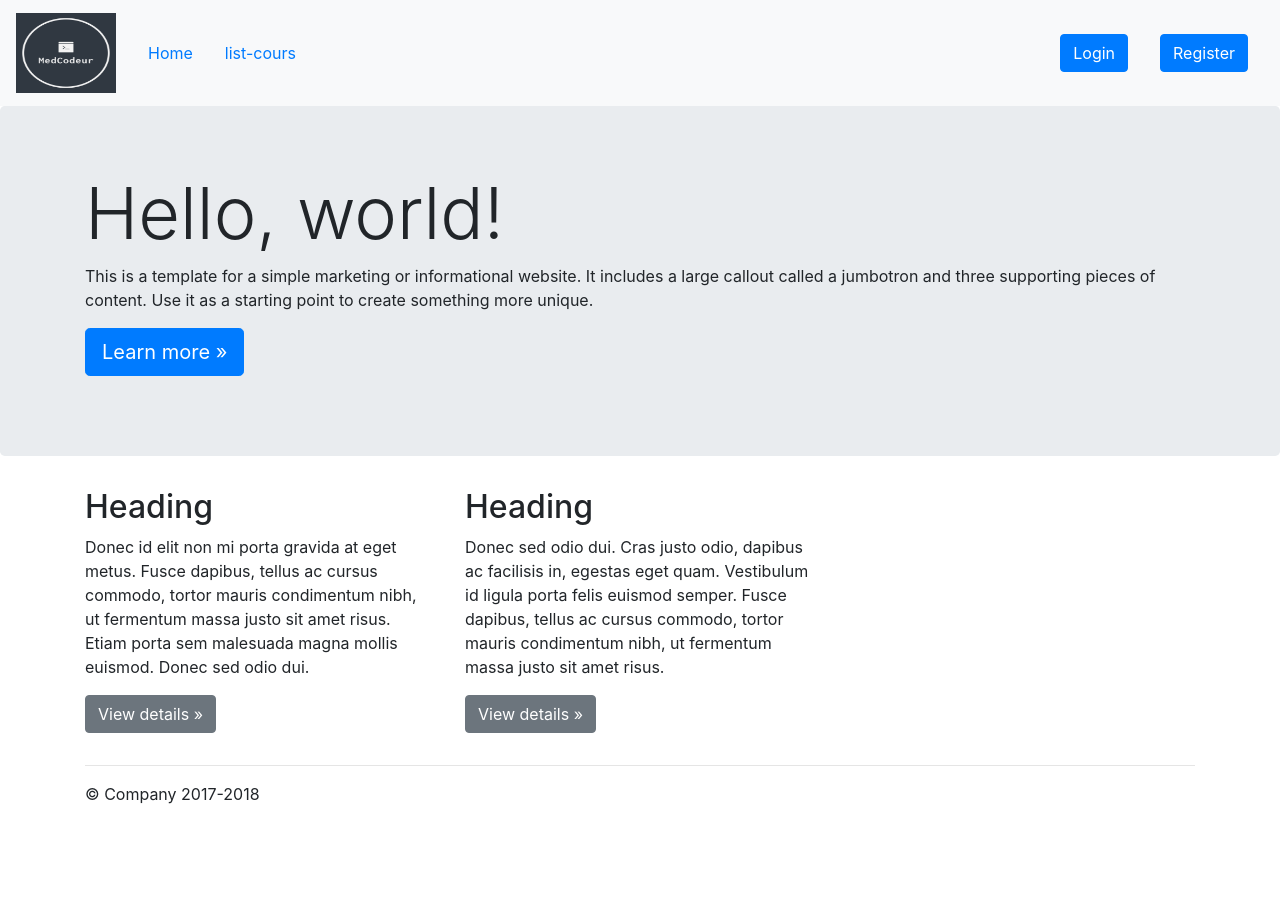
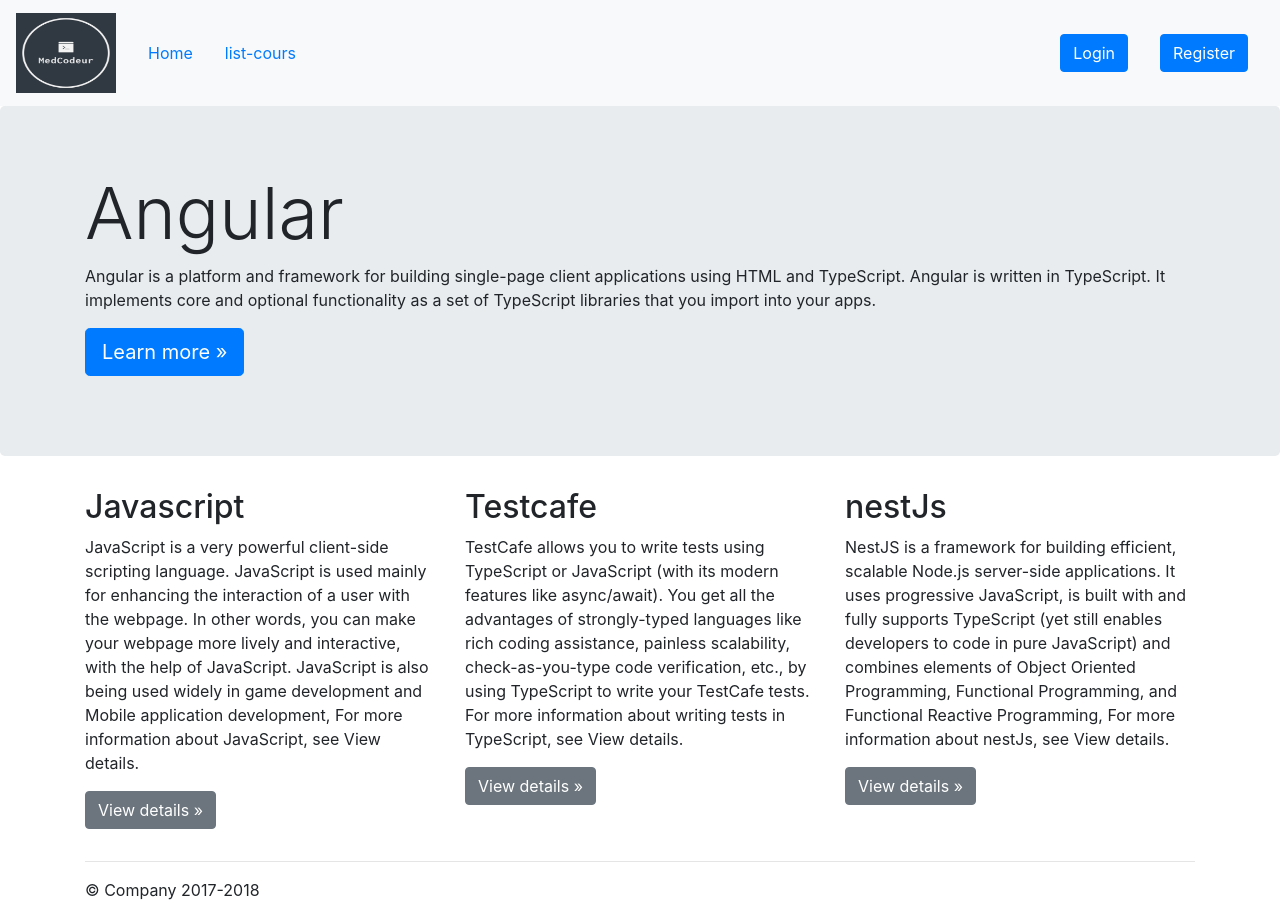
Before and after one commit to benmoussa96med/first-app-Angular, an Angular app: page / in a window 1280 px wide. Before the commit the page ends 822 px from the top, so only its background shows below. Built offline with nearby package versions, Linux system fonts and the light colour scheme.

Commit message:
Update home.component.html

```diff
--- a/src/app/home/home.component.html
+++ b/src/app/home/home.component.html
@@ -3,29 +3,36 @@
     <!-- Main jumbotron for a primary marketing message or call to action -->
     <div class="jumbotron">
         <div class="container">
-            <h1 class="display-3">Hello, world!</h1>
-            <p>This is a template for a simple marketing or informational website. It includes a large callout called a jumbotron and three supporting pieces of content. Use it as a starting point to create something more unique.</p>
-            <p><a class="btn btn-primary btn-lg" href="#" role="button">Learn more &raquo;</a></p>
+            <h1 class="display-3"> Angular</h1>
+            <p>Angular is a platform and framework for building single-page client applications using HTML and TypeScript. Angular is written in TypeScript. It implements core and optional functionality as a set of TypeScript libraries that you import into
+                your apps.</p>
+            <p><a class="btn btn-primary btn-lg" [routerLink]="['/testcafe']" role="button">Learn more &raquo;</a></p>
         </div>
     </div>
 
     <div class="container">
         <!-- Example row of columns -->
         <div class="row">
-            <div class="col-md-4" *ngIf="!mydivtag">
-                <h2>Heading</h2>
-                <p>Donec id elit non mi porta gravida at eget metus. Fusce dapibus, tellus ac cursus commodo, tortor mauris condimentum nibh, ut fermentum massa justo sit amet risus. Etiam porta sem malesuada magna mollis euismod. Donec sed odio dui. </p>
+            <div class="col-md-4">
+                <h2>Javascript</h2>
+                <p>JavaScript is a very powerful client-side scripting language. JavaScript is used mainly for enhancing the interaction of a user with the webpage. In other words, you can make your webpage more lively and interactive, with the help of JavaScript.
+                    JavaScript is also being used widely in game development and Mobile application development, For more information about JavaScript, see View details.
+
+                </p>
                 <p><a class="btn btn-secondary" href="#" role="button">View details &raquo;</a></p>
             </div>
             <div class="col-md-4">
-                <h2>Heading</h2>
-                <p>Donec id elit non mi porta gravida at eget metus. Fusce dapibus, tellus ac cursus commodo, tortor mauris condimentum nibh, ut fermentum massa justo sit amet risus. Etiam porta sem malesuada magna mollis euismod. Donec sed odio dui. </p>
+                <h2>Testcafe</h2>
+                <p>TestCafe allows you to write tests using TypeScript or JavaScript (with its modern features like async/await). You get all the advantages of strongly-typed languages like rich coding assistance, painless scalability, check-as-you-type
+                    code verification, etc., by using TypeScript to write your TestCafe tests. For more information about writing tests in TypeScript, see View details.
+
+                </p>
                 <p><a class="btn btn-secondary" href="#" role="button">View details &raquo;</a></p>
             </div>
             <div class="col-md-4">
-                <h2>Heading</h2>
-                <p>Donec sed odio dui. Cras justo odio, dapibus ac facilisis in, egestas eget quam. Vestibulum id ligula porta felis euismod semper. Fusce dapibus, tellus ac cursus commodo, tortor mauris condimentum nibh, ut fermentum massa justo sit amet
-                    risus.
+                <h2>nestJs</h2>
+                <p>NestJS is a framework for building efficient, scalable Node.js server-side applications. It uses progressive JavaScript, is built with and fully supports TypeScript (yet still enables developers to code in pure JavaScript) and combines
+                    elements of Object Oriented Programming, Functional Programming, and Functional Reactive Programming, For more information about nestJs, see View details.
                 </p>
                 <p><a class="btn btn-secondary" href="#" role="button">View details &raquo;</a></p>
             </div>
```
